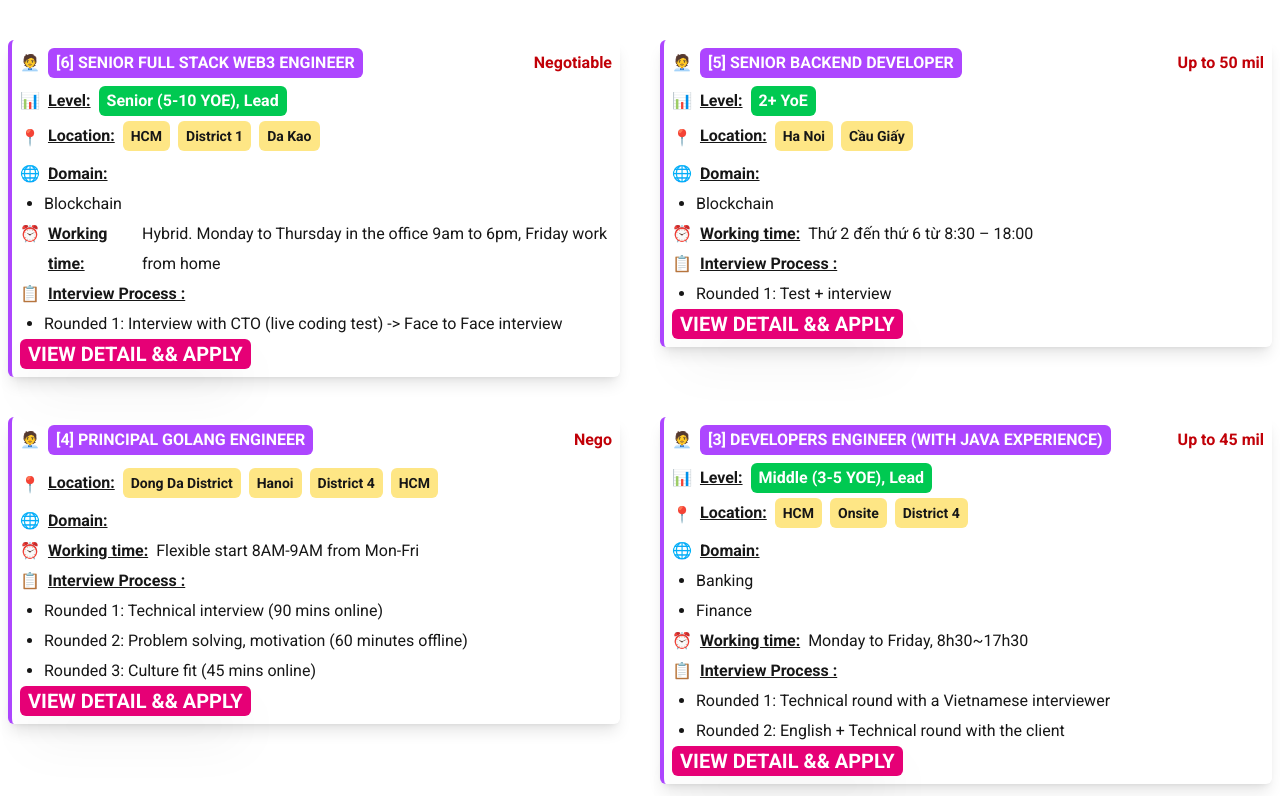
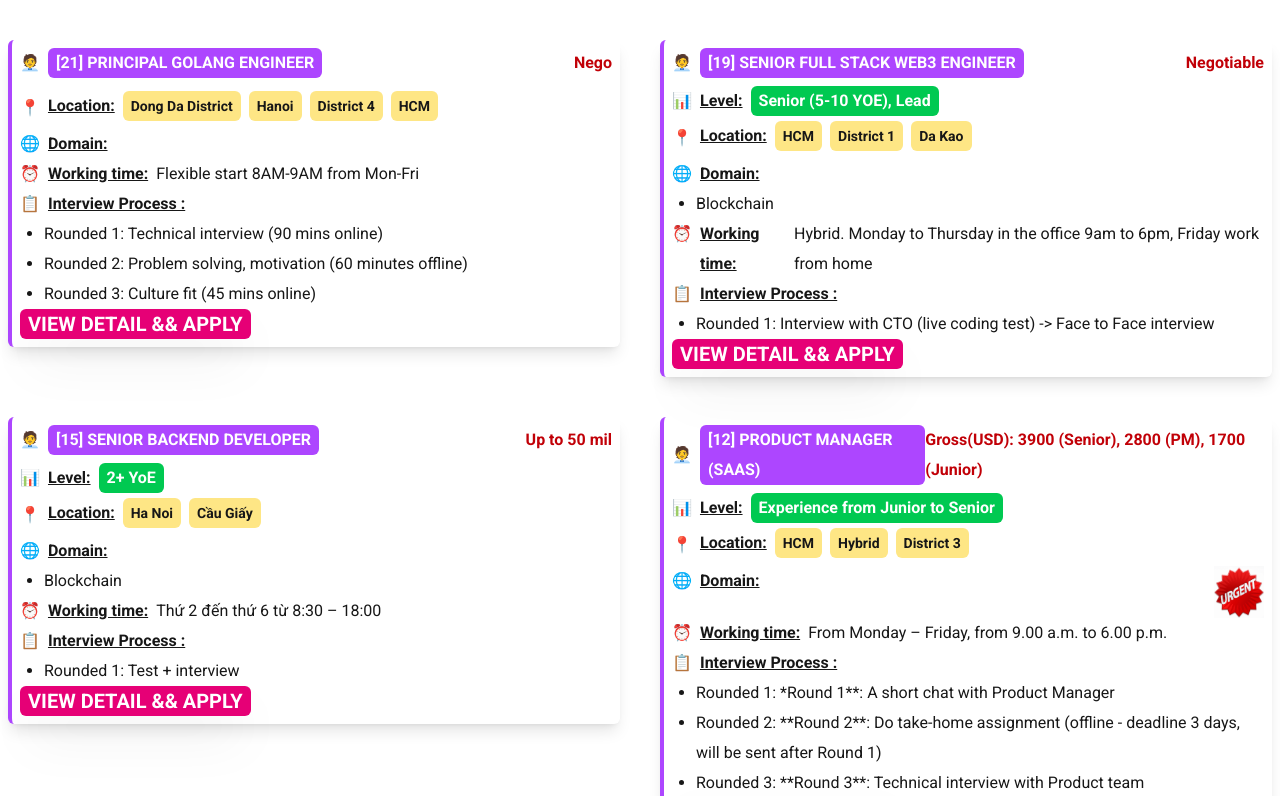
Before and after one commit to zidane168/job-resource2, a Next.js app: page / in a window 1280 px wide. Shown: the part 722-1518 px from the top of the page. Built offline with nearby package versions, Linux system fonts and the light colour scheme.

Commit message:
add urgent

```diff
--- a/src/component/Summary.tsx
+++ b/src/component/Summary.tsx
@@ -6,6 +6,7 @@ import { ProcessInterviewIcon } from "./icons/processInterviewIcon";
 import Link from "next/link";
 import { LevelIcon } from "./icons/levelIcon";
 import { LocationIcon } from "./icons/locationIcon";
+import UrgentIcon from "./icons/urgentIcon";
 
 export function Summary( { job } : { job : IJob}  ) {
     return (
@@ -39,6 +40,7 @@ export function Summary( { job } : { job : IJob}  ) {
                     </div>
                 </div>
 
+                <div className="flex justify-between">
                     <div>
                         <span className="flex items-center gap-2 font-bold">   <DomainIcon /> <span className="underline"> Domain: </span> </span>
                         <ul className="px-6 list-disc">
@@ -48,6 +50,10 @@ export function Summary( { job } : { job : IJob}  ) {
                             })
                         }
                         </ul>
+                    </div>
+                    <div>
+                        { job.status.toLowerCase() == 'urgent' && <UrgentIcon  />  }
+                    </div>
                 </div>
 
                 { job.workingTime && (
--- /dev/null
+++ b/src/component/icons/urgentIcon.tsx
@@ -0,0 +1,13 @@
+import React from 'react';
+import urgentGif from './../../../public/images/urgent.gif'; // Adjust the path as necessary
+import Image from 'next/image';
+
+const UrgentIcon = () => {
+    return (
+        <div>
+            <Image src={ urgentGif } alt="urgent" width={ 50 } height={ 50 } />
+        </div>
+    );
+};
+
+export default UrgentIcon;
--- a/src/data/jobs.ts
+++ b/src/data/jobs.ts
@@ -1,6 +1,82 @@
 export const jobs = [
+
     {
-        id: 6,
+        id: 12,
+        jobCode: "HLT02",
+        title: "Product Manager (SaaS)",
+        status: "URGENT",     // OPEN, CLOSE
+        reason: "",
+        aboutOurCompany: [
+            "Our company from Singapore",
+            "We are on a mission to enhance the productivity of data teams by applying software engineering best practices to Data Analytics. We are looking for determined and passionate builders to join our team and help drive us toward this mission.",
+            "**Learn by doing, be the owner of what you build** (Discover, Build, Launch, Measure, Learn, Lead)",
+            "🔍 **Discover**: Understand the market and users by leading user/market/competitive research to scope out the right problems, and formulate product strategy for us.",
+            "🔨 **Build**: Translate product strategy to executable plans and objectives, collaborate with Engineering & Design teams to come up with the desirable solutions.",
+            "🚀 **Launch**: Launch the final features/products to the market, clearly communicate product values to users and internal stakeholders.",
+            "📐 **Measure**: Define success metrics, learn from numbers and customer feedback to improve the products.",
+            "🎓 **Learn**: Learn from what you built and shipped, continuously experiment and enhance the quality of the products.",
+            "⭐ **Lead**: Own the products/features, become a decision-maker, and inspire your teammates to achieve the missions together.",
+
+        ],
+        notes: [
+        ],
+        jobDescription: [
+            "We’re looking for a Product Manager who’s excited by this vision to join us on this ambitious product. Freshers are welcome if you believe you are a good fit.",
+            "You love **problem-solving**, you find it unpleasant when a problem goes unsolved, you want to figure out the root cause to come up with a proper solution.",
+            "You have **entrepreneurial spirit**. You want to learn how a business or startup operates so that you can eventually start your own.",
+            "You are a **lifelong learner**, who are curious how the everything works and strive to grow yourself everyday.",
+            "You **treat yourselves like a product**, always iterating and improving to deliver more value.",
+            "You believe and want to prove that a **Vietnam-based Product & Engineering Team can build a world-class product**.",
+            "**Genuine interest in the space:** We’d love to work with people who are genuinely interested in the product and the space we’re in.",
+            "Great English writing and communication skills.",
+            "**Bonus - You are a builder**: You have built and launched your own product, or you have a plan to do so.",
+            "You are welcome if you believe you are good at at least 3 of the skills listed in our competency model, we will help you develop the rest: Fluency with Data, Customer Interview and Qualitative Research, User Experience, Market and Competitive Research, Product Design, Writing Feature Specs, Product Delivery, Product Vision, Strategy and Roadmapping, Business Outcome Ownership, Managing up, Team Leadership, Stakeholder Management",
+        ],
+        benefit: [
+            "📃 Compensation ",
+            " **Junior PM**: USD 700 - 1700 Gross",
+            " **PM**: USD 1700 - 2800 Gross",
+            " **Senior PM**: USD 2800 - 3900 Gross ",
+            "👨🏼‍💼 **Training & career developments*** ",
+            " Weekly TED talks to expand skills and knowledge.",
+            " Yearly budget to support personal and professional growth, well-beings and interest cultivations.",
+            "🌏 **Competitive salary and benefits***",
+            " 24/7 Healthcare Insurance, Periodic Medical Checkup.",
+            " Salary regular reviews, 13-month Bonus.",
+            " Stock Options for high-contributing individuals.",
+            "💕 **Awesome company policies***",
+            " A flexible work culture, Regular reviews, Remote policy.",
+            " 14 Annual leaves/year, 14 Sick leaves/year, Children care leave policy.",
+            " Weekly happy hours. Company trip and company-organized events.",
+            "🏢 **Workstations provided for maximum productivity***",
+            " MacBook (or Laptop) Grant",
+            " Mechanical Keyboard + Razer Mouse",
+            " Big-screen monitor(s)",
+        ],
+        domain: [
+        ],
+        interviewProcess: [
+            "*Round 1**: A short chat with Product Manager",
+            "**Round 2**: Do take-home assignment (offline - deadline 3 days, will be sent after Round 1)",
+            "**Round 3**: Technical interview with Product team",
+        ],
+        language:[
+            "English: Strong writing"
+        ],
+        level: [
+           "Experience from Junior to Senior"
+        ],
+        location: [
+            "HCM",
+            "Hybrid",
+            "District 3"
+        ],
+        postDate: "2025/21/04",
+        salary: "Gross(USD): 3900 (Senior), 2800 (PM), 1700 (Junior)",
+        workingTime: "From Monday – Friday, from 9.00 a.m. to 6.00 p.m.",
+    },
+    {
+        id: 19,
         jobCode: "AN638",
         title: "Senior Full Stack Web3 Engineer",
         status: "OPEN",     // OPEN, CLOSE
@@ -60,7 +136,7 @@ export const jobs = [
     },
 
     {
-        id: 5,
+        id: 15,
         jobCode: "UN02",
         title: "Senior Backend Developer",
         status: "OPEN",     // OPEN, CLOSE
@@ -118,7 +194,7 @@ export const jobs = [
 
 
     {
-        id: 4,
+        id: 21,
         jobCode: "AN609",
         title: "Principal Golang Engineer",
         status: "OPEN",     // OPEN, CLOSE
@@ -190,10 +266,10 @@ export const jobs = [
             "📅 Experience: 3–5 years in DevOps, preferably in finance or banking.",
             "📑 Contract: 9-month, with opportunities to work on innovative technologies across diverse industries.",
         ],
-        id: 3,
+        id: 24,
         jobCode: "PV3",
         title: "Developers Engineer (With Java Experience)",
-        status: "OPEN",     // OPEN, CLOSE
+        status: "CLOSE",     // OPEN, CLOSE
         reason: "",
         aboutOurCompany: [
             "The company delivers integrated surveillance and security management solutions designed for enterprise-level operations. With a robust portfolio of CCTV systems, AI-powered analytics, and centralized monitoring platforms, it enables businesses and institutions to optimize safety, compliance, and operational oversight. Leveraging deep industry expertise and strong local partnerships, the company supports clients across sectors including transportation, education, and government. Its mission is to drive smarter security infrastructures through innovation, reliability, and scalable technology. By aligning technical excellence with strategic business needs, the company remains a trusted partner in advancing secure and intelligent environments throughout Vietnam and the region.",
@@ -249,7 +325,7 @@ export const jobs = [
     },
 
     {
-        id: 2,
+        id: 9,
         jobCode: "Z3",
         title: "SE (JavaScript, ES6/7, Node.js, C#/.NET Core, Python)",
         status: "OPEN",     // OPEN, CLOSE
--- a/src/store/job.js
+++ b/src/store/job.js
@@ -12,7 +12,7 @@ const useStore = create(( set, get ) => ({  // set, get theo thu tu nha, sai la
 
   fetchJobs: (title = null) => {
     set({ loading: true, error: null })
-    const jobLists = jobs.filter( job => job.status == "OPEN" )
+    const jobLists = jobs.filter( job => job.status.toLowerCase() == "open" || job.status.toLowerCase() == "urgent" ).sort((a, b) => b.id - a.id)
 
     if (title) {
       const filterJobs = jobLists.filter( (job) => {
--- a/src/types/jobs.ts
+++ b/src/types/jobs.ts
@@ -3,7 +3,7 @@ export interface IJob {
     id: string,
     title: string,      //
     jobCode: string,    //
-    status: string,
+    status: string,     // OPEN, CLOSE, URGENT
     reason: string,
     workingTime: string,    //
     notes: [],              //
```
Also changed, not shown: public/images/urgent.gif (added). Lines whose indentation alone changed are shown as unchanged.
